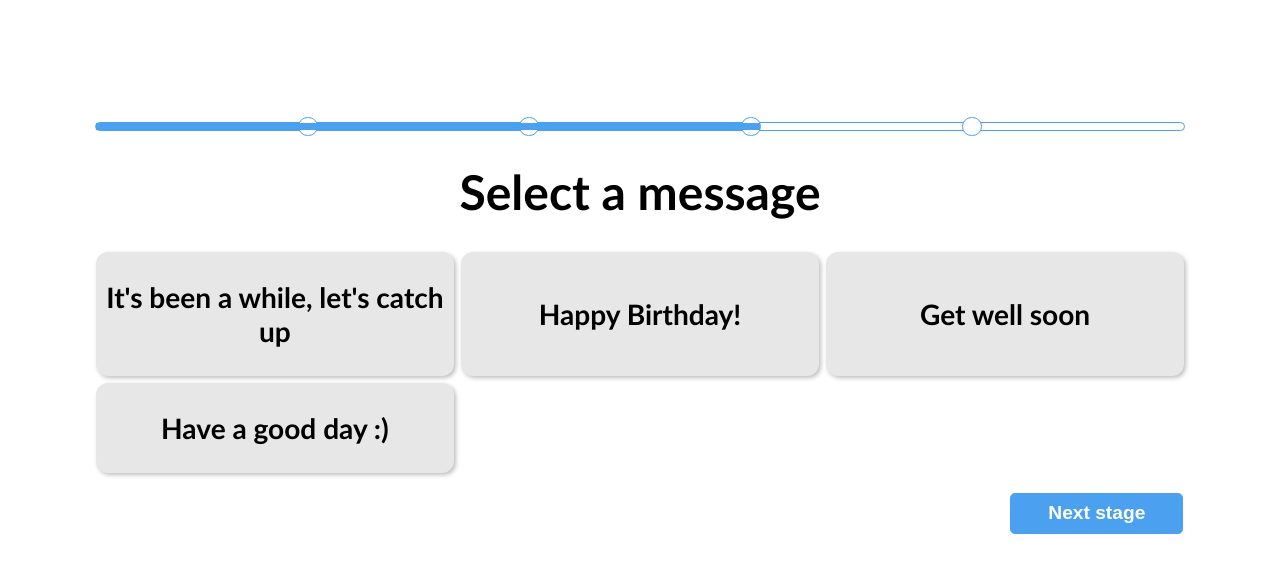
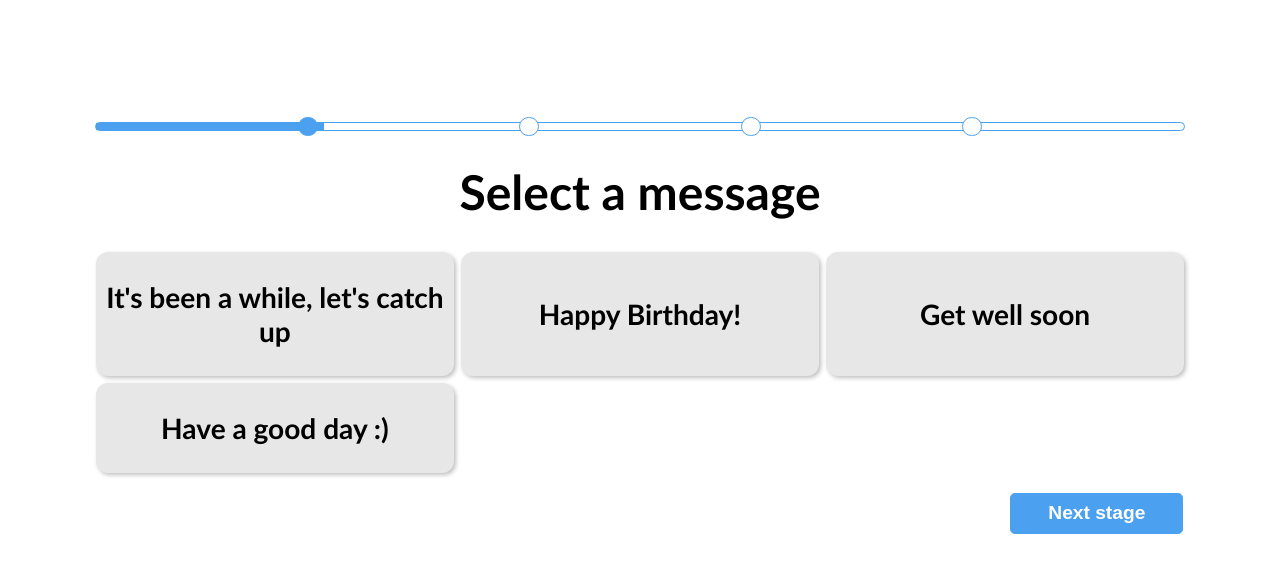
Before and after one commit to CJFWeatherhead/ecard-generator-1, a React (Vite) app: page /generate-ecard in a window 1280 px wide. Shown: the top 572 px of the page. Built offline with nearby package versions, Linux system fonts and the light colour scheme.

Commit message:
Progress bar above stage components now changes color when selected stage changes

```diff
--- a/src/pages/GenerateCard.js
+++ b/src/pages/GenerateCard.js
@@ -7,16 +7,51 @@ import './GenerateCard.css'
 function GenerateCard() {
     const [cardComponent, changeCardComponent] = useState("msg")
 
-    let progressBarStyles = {
-        colorWidth: {
-            "width": "61%"
-        },
-        // add 4 boolean values; they correspond to the 4 milestones.
-        // if true, a class will be applied which holds the background color
+    let [width, setWidth] = useState({width: "21%"})
+
+    const [firstMilestone, setFirstMilestone] = useState("progress-milestone progress-milestone__color")
+    const [secondMilestone, setSecondMilestone] = useState("progress-milestone")
+    const [thirdMilestone, setThirdMilestone] = useState("progress-milestone")
+    const [fourthMilestone, setFourthMilestone] = useState("progress-milestone")
+
+    const switchComponent = (componentName) => {
+        progressBarStyles(componentName)
+        changeCardComponent(componentName)
     }
 
-    const switchComponent = (componentName) => {
-        changeCardComponent(componentName)
+    const progressBarStyles = (componentStage) => {
+        switch(componentStage) {
+            case "msg":
+                setFirstMilestone("progress-milestone progress-milestone__color")
+                setSecondMilestone("progress-milestone")
+                setThirdMilestone("progress-milestone")
+                setFourthMilestone("progress-milestone")
+                setWidth({width: "21%"})
+                break
+            case "img":
+                setFirstMilestone("progress-milestone progress-milestone__color")
+                setSecondMilestone("progress-milestone progress-milestone__color")
+                setThirdMilestone("progress-milestone")
+                setFourthMilestone("progress-milestone")
+                setWidth({width: "41%"})
+                break
+            case "download":
+                setFirstMilestone("progress-milestone progress-milestone__color")
+                setSecondMilestone("progress-milestone progress-milestone__color")
+                setThirdMilestone("progress-milestone progress-milestone__color")
+                setFourthMilestone("progress-milestone")
+                setWidth({width: "61%"})
+                break
+            case "share":
+                setFirstMilestone("progress-milestone progress-milestone__color")
+                setSecondMilestone("progress-milestone progress-milestone__color")
+                setThirdMilestone("progress-milestone progress-milestone__color")
+                setFourthMilestone("progress-milestone progress-milestone__color")
+                setWidth({width: "81%"})
+                break
+            default:
+                console.log("Something weird is happening right now!!")
+        }
     }
 
     return (
@@ -24,12 +59,12 @@ function GenerateCard() {
             <div id="progress-indicator">
                 <div
                     id="progress-indicator-color"
-                    style={progressBarStyles.colorWidth}>
+                    style={width}>
                 </div>
-                <div className="progress-milestone"></div>
-                <div className="progress-milestone"></div>
-                <div className="progress-milestone"></div>
-                <div className="progress-milestone"></div>
+                <div className={firstMilestone}></div>
+                <div className={secondMilestone}></div>
+                <div className={thirdMilestone}></div>
+                <div className={fourthMilestone}></div>
             </div>
             <header id="progress-headings">
                 <CardStageContext.Provider value={switchComponent}>
```
